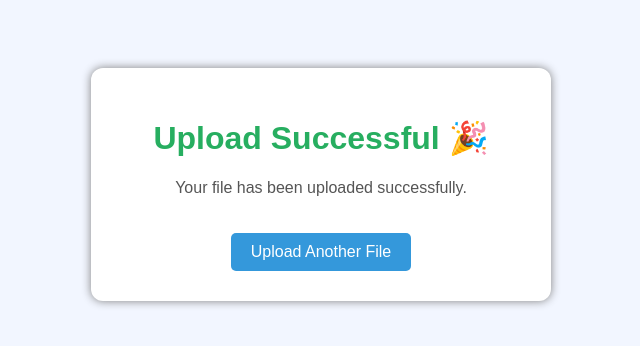
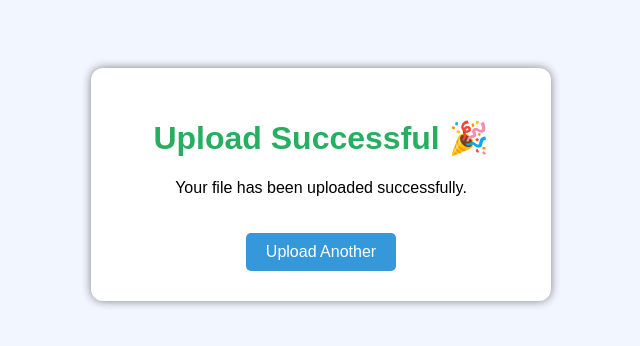
Before and after one commit to duniaparnasomarouthu-creator/quickshare, a Flask app: template templates/result.html in a window 1280 px wide. Shown: the top 346 px of the page, without its empty margins (319-959 px from the left). Run offline with Flask 3, Linux system fonts and the light colour scheme; the template is opened without the code that fills it, so the values that code supplies are empty.

Commit message:
Update result.html

```diff
--- a/templates/result.html
+++ b/templates/result.html
@@ -23,10 +23,6 @@
             color: #27ae60;
         }
 
-        p {
-            color: #555;
-        }
-
         a {
             display: inline-block;
             margin-top: 20px;
@@ -45,12 +41,13 @@
 
 <body>
 
-    <div class="box">
-        <h1>Upload Successful 🎉</h1>
-        <p>Your file has been uploaded successfully.</p>
+<div class="box">
+    <h1>Upload Successful 🎉</h1>
 
-        <a href="/">Upload Another File</a>
-    </div>
+    <p>Your file has been uploaded successfully.</p>
+
+    <a href="/">Upload Another</a>
+</div>
 
 </body>
 </html>
```
